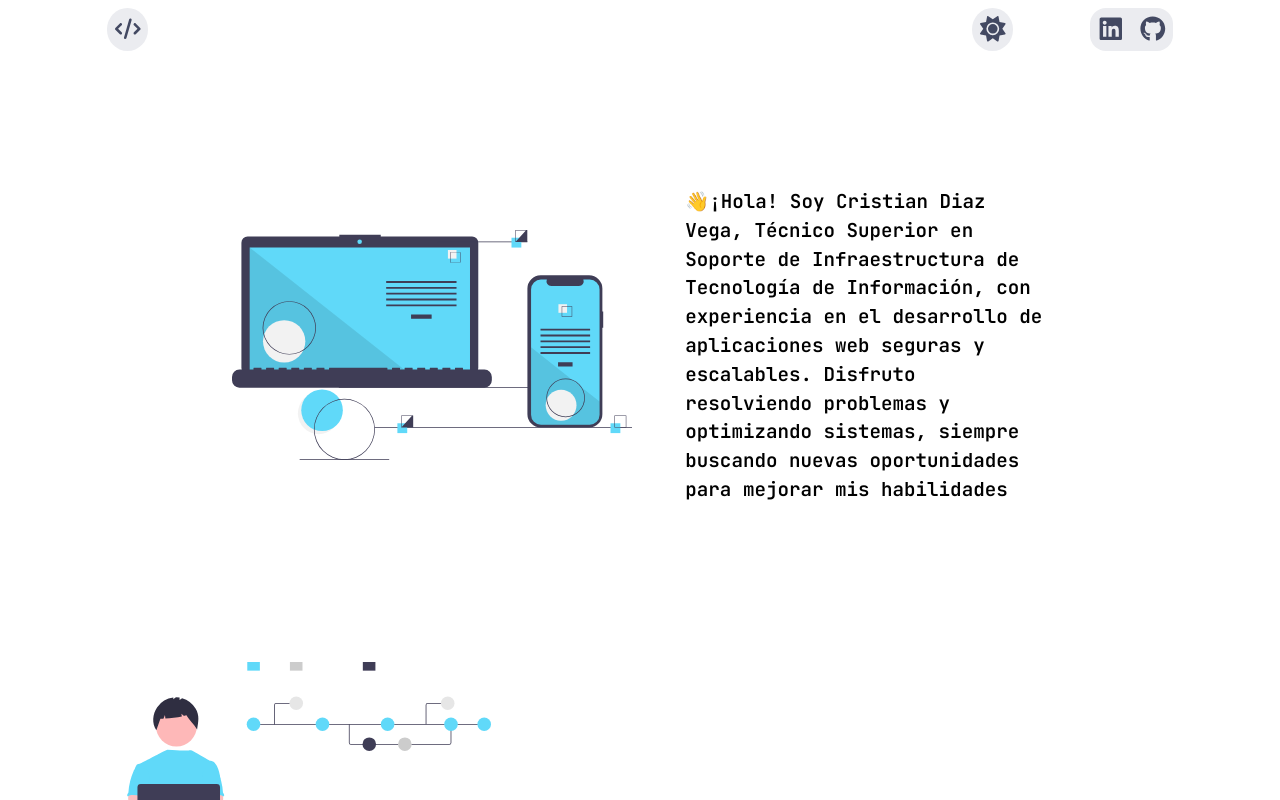
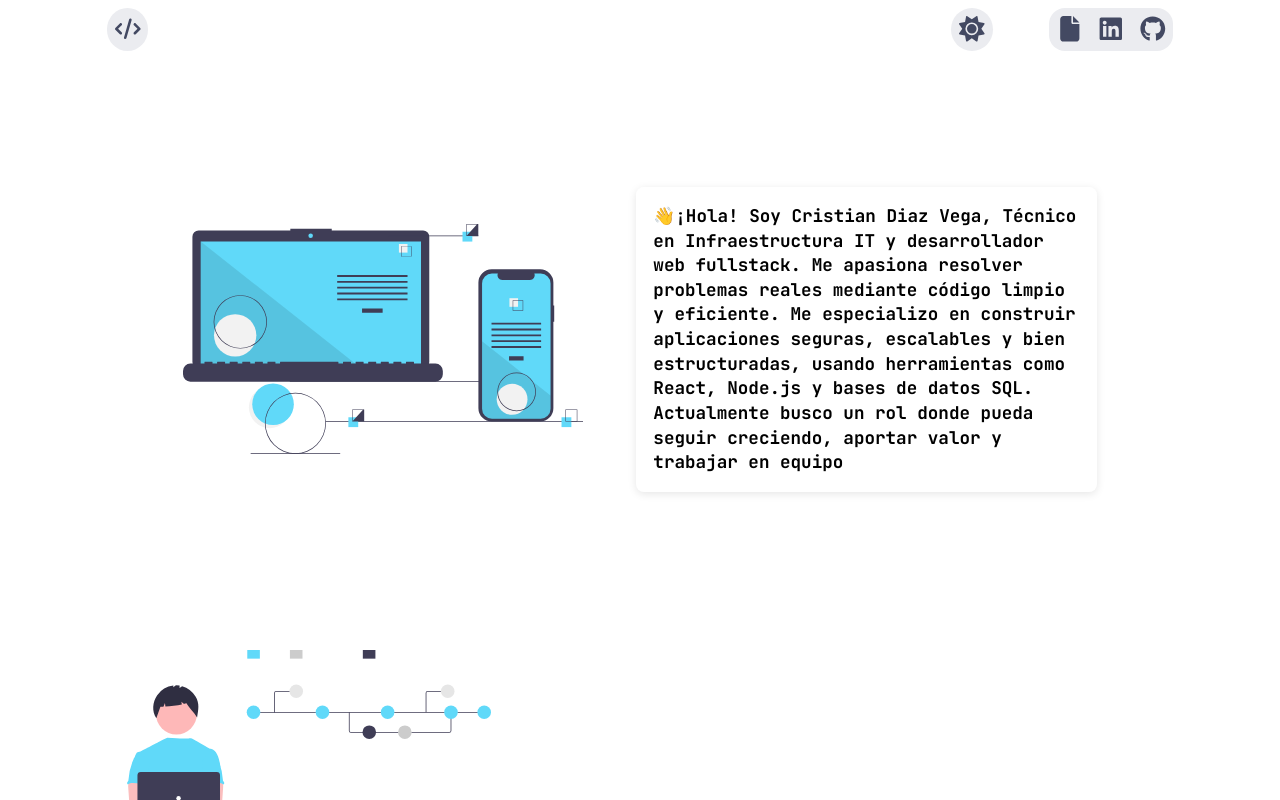
Before and after one commit to crisvegadiaz/PortafolioReact, a React (Vite) app: page /#/ in a window 1280 px wide. Shown: the top 800 px of the page. Built offline with nearby package versions, Linux system fonts and the light colour scheme.

Commit message:
Add title attributes to various components for improved accessibility and user experience

```diff
--- a/src/components/Contacto.jsx
+++ b/src/components/Contacto.jsx
@@ -36,6 +36,7 @@ function Contacto() {
             to="/formulario"
             aria-label="Ir al formulario de contacto"
             style={{ backgroundColor: buttonBackground }}
+            title="Formulario de contacto"
           >
             {contacto.btn + " "}
             <FontAwesomeIcon icon="fa-envelope" aria-hidden="true" />
--- a/src/components/FormButtons.jsx
+++ b/src/components/FormButtons.jsx
@@ -8,6 +8,7 @@ function FormButtons({ formData, btnRef, buttonBackground, styles }) {
         className={styles.form__butt}
         to="/"
         style={{ backgroundColor: buttonBackground }}
+        title="Volver a la página de inicio"
       >
         <FontAwesomeIcon icon="fa-arrow-left" /> {formData.btnInicio}
       </Link>
@@ -16,6 +17,7 @@ function FormButtons({ formData, btnRef, buttonBackground, styles }) {
         type="submit"
         ref={btnRef}
         style={{ backgroundColor: buttonBackground }}
+        title="Enviar el formulario"
       >
         <FontAwesomeIcon icon="fa-paper-plane" /> {formData.btnEnviar}
       </button>
--- a/src/components/LiProyec.jsx
+++ b/src/components/LiProyec.jsx
@@ -64,6 +64,7 @@ function LiProyec({
           rel="noopener noreferrer"
           className={theme ? styles.darkLink : styles.lightLink}
           aria-label={`Ver el código de ${titulo} en GitHub`}
+          title="Ver el código de este proyecto en GitHub"
         >
           <FontAwesomeIcon icon={["fab", "github"]} aria-hidden="true" />
         </a>
@@ -74,6 +75,7 @@ function LiProyec({
             rel="noopener noreferrer"
             className={theme ? styles.darkLink : styles.lightLink}
             aria-label={`Ver el proyecto ${titulo} desplegado`}
+            title={`Ver el proyecto ${titulo} desplegado`}
           >
             <FontAwesomeIcon icon={["fas", "globe"]} aria-hidden="true" />
           </a>
--- a/src/components/Menu.jsx
+++ b/src/components/Menu.jsx
@@ -24,7 +24,12 @@ function Menu() {
   return (
     <header className={styles.cabecera}>
       <nav className={styles.cabecera__menu}>
-        <Link to="/" style={themeStyle} aria-label="Ir a la página de inicio">
+        <Link
+          to="/"
+          style={themeStyle}
+          aria-label="Ir a la página de inicio"
+          title="Ir a la página de inicio"
+        >
           <FontAwesomeIcon icon="fa-solid fa-code" />
         </Link>
         <button
@@ -33,6 +38,7 @@ function Menu() {
           aria-label={
             state.theme ? "Activar modo claro" : "Activar modo oscuro"
           }
+          title={state.theme ? "Activar modo claro" : "Activar modo oscuro"}
         >
           <FontAwesomeIcon
             icon={!state.theme ? "fa-solid fa-sun" : "fa-solid fa-moon"}
@@ -44,10 +50,21 @@ function Menu() {
           style={socialContainerStyle}
         >
           <a
+            href="/path/Desarrollador_Web_Fullstack.pdf"
+            target="_blank"
+            rel="noopener noreferrer"
+            aria-label="CV de Cristian Diaz Vega"
+            style={socialLinkStyle}
+            title="CV de Cristian Diaz Vega"
+          >
+            <FontAwesomeIcon icon="fa-solid fa-file" />
+          </a>
+          <a
             href="https://www.linkedin.com/in/cristian-diaz-vega-7a186521b/"
             target="_blank"
             rel="noopener noreferrer"
             aria-label="Perfil de LinkedIn de Cristian Diaz Vega"
+            title="Perfil de LinkedIn de Cristian Diaz Vega"
             style={socialLinkStyle}
           >
             <FontAwesomeIcon icon="fa-brands fa-linkedin" aria-hidden="true" />
@@ -57,6 +74,7 @@ function Menu() {
             target="_blank"
             rel="noopener noreferrer"
             aria-label="Perfil de GitHub de crisvegadiaz"
+            title="Perfil de GitHub de crisvegadiaz"
             style={socialLinkStyle}
           >
             <FontAwesomeIcon icon="fa-brands fa-github" aria-hidden="true" />
--- a/src/components/ProyecImg.jsx
+++ b/src/components/ProyecImg.jsx
@@ -57,7 +57,13 @@ function ProyecImg({ theme }) {
                 }
               }
 
-              return <FontAwesomeIcon key={i} icon={[prefix, iconName]} />;
+                return (
+                <FontAwesomeIcon
+                  title={`Icon: ${iconName.replace(/-/g, ' ')}`}
+                  key={i}
+                  icon={[prefix, iconName]}
+                />
+                );
             })}
           </LiProyec>
         ))}
--- a/src/components/Proyecto.jsx
+++ b/src/components/Proyecto.jsx
@@ -37,6 +37,7 @@ function Proyecto() {
             onClick={handleLinkClick}
             aria-label="Ver todos los proyectos"
             style={{ backgroundColor: buttonBackground }}
+            title="Ver todos los proyectos"
           >
             {proyecto.btn + " "}
             <FontAwesomeIcon icon="fa-code" aria-hidden="true" />
--- a/src/pages/Error404.jsx
+++ b/src/pages/Error404.jsx
@@ -25,6 +25,7 @@ function Error404() {
           to="/"
           style={{ backgroundColor: buttonBackground }}
           aria-label="Ir a la página de inicio"
+          title="Ir a la página de inicio"
         >
           <FontAwesomeIcon icon="fa-solid fa-arrow-left" /> Inicio
         </Link>
--- a/src/styles/Intro.module.css
+++ b/src/styles/Intro.module.css
@@ -15,13 +15,20 @@
 .intro__txt {
     color: var(--light-text);
     font-family: var(--font-monospace);
-    font-size: 1.2rem;
+    font-size: 1.1rem;
     font-display: swap;
-    font-weight: 600;
-    line-height: 1.5;
-    text-align: initial;
-    width: 34%;
+    font-weight: 700;
+    line-height: 1.4;
+    text-align: left;
+    width: 40%;
+    padding: 1rem;
+    background: rgba(255, 255, 255, 0.05);
+    border-radius: 8px;
+    border: 1px solid rgba(255, 255, 255, 0.1);
+    box-shadow: 0 2px 8px rgba(0, 0, 0, 0.1);
 }
+
+
 
 @media only screen and (min-width: 768px) and (max-width: 1024px) {
     .intro {
--- a/src/texts/Formulario.json
+++ b/src/texts/Formulario.json
@@ -1,13 +1,13 @@
 {
-  "inputNombre": "Ingrese su nombre",
-  "inputErroNombre": "Ingrese un nombre válido ❌",
-  "inputEmail": "Ingrese su email",
-  "inputErrorEmail": "Ingrese un correo electrónico válido ❌",
-  "inputTelefono": "Ingrese su número de teléfono",
-  "inputErrorTelefono": "Ingrese un número de teléfono válido ❌",
-  "inputMensaje": "Escriba su mensaje",
+  "inputNombre": "Nombre completo",
+  "inputErroNombre": "Por favor, ingrese un nombre válido ❌",
+  "inputEmail": "Correo electrónico",
+  "inputErrorEmail": "Por favor, ingrese un correo electrónico válido ❌",
+  "inputTelefono": "Número de teléfono",
+  "inputErrorTelefono": "Por favor, ingrese un número de teléfono válido ❌",
+  "inputMensaje": "Escriba su mensaje aquí...",
   "btnInicio": "Inicio",
   "btnEnviar": "Enviar",
-  "modal1": "😉 El Mensaje se ha enviado con éxito",
-  "modal2": "😰 El mensaje no pudo ser enviado"
+  "modal1": "✅ ¡Mensaje enviado con éxito!",
+  "modal2": "❌ Hubo un error al enviar el mensaje. Intente nuevamente."
 }
--- a/src/texts/Home.json
+++ b/src/texts/Home.json
@@ -1,12 +1,12 @@
 {
-  "intro": "👋¡Hola! Soy Cristian Diaz Vega, Técnico Superior en Soporte de Infraestructura de Tecnología de Información, con experiencia en el desarrollo de aplicaciones web seguras y escalables. Disfruto resolviendo problemas y optimizando sistemas, siempre buscando nuevas oportunidades para mejorar mis habilidades",
+  "intro": "👋¡Hola! Soy Cristian Diaz Vega, Técnico en Infraestructura IT y desarrollador web fullstack. Me apasiona resolver problemas reales mediante código limpio y eficiente. Me especializo en construir aplicaciones seguras, escalables y bien estructuradas, usando herramientas como React, Node.js y bases de datos SQL. Actualmente busco un rol donde pueda seguir creciendo, aportar valor y trabajar en equipo",
   "habiTec": {
-    "titulo": "Habilidades Técnicas",
+    "titulo": "Tecnologías que Domino",
     "item1": "Docker",
     "item2": "Linux",
     "item3": "Github",
     "item4": "Git",
-    "item5": "JavaScrip",
+    "item5": "JavaScript",
     "item6": "Node",
     "item7": "React",
     "item8": "Java",
--- a/src/texts/Proyecto.json
+++ b/src/texts/Proyecto.json
@@ -8,7 +8,7 @@
       "srcset": "imgProyec/600x310/Microservicio.webp 600w, imgProyec/480x248/Microservicio.webp 480w, imgProyec/360x186/Microservicio.webp 360w",
       "titulo": "Microservicios con Api-rest",
       "texto": "Este proyecto implementa una arquitectura basada en microservicios que combina las siguientes tecnologías: Node.js, Express, Base de Datos SQL y Podman. Cada microservicio tiene su propia base de datos y se comunica con otros microservicios a través de API REST.",
-      "icons": ["node-js", "box", "database"]
+      "icons": ["node-js", "database"]
     },
     {
       "enlace1": "https://github.com/crisvegadiaz/chat-node-socket",
@@ -56,7 +56,7 @@
       "enlace1": "https://github.com/crisvegadiaz/ReactNative_ProyectoNasa-",
       "src": "imgProyec/480x248/AppNaza.webp",
       "srcset": "imgProyec/600x310/AppNaza.webp 600w, imgProyec/480x248/AppNaza.webp 480w, imgProyec/360x186/AppNaza.webp 360w",
-      "titulo": "App Nasa",
+      "titulo": "App NASA",
       "texto": "Una aplicación creada con React Native y CSS que te permite explorar datos y noticias de la NASA, manteniéndote informado sobre el espacio y las misiones espaciales.",
       "icons": ["react", "css3-alt"]
     },
@@ -73,7 +73,7 @@
       "enlace2": "https://superlative-liger-734e6a.netlify.app/",
       "src": "imgProyec/480x248/JuegodelHorcado.webp",
       "srcset": "imgProyec/600x310/JuegodelHorcado.webp 600w, imgProyec/480x248/JuegodelHorcado.webp 480w, imgProyec/360x186/JuegodelHorcado.webp 360w",
-      "titulo": "Juego del Horcado",
+      "titulo": "Juego del Ahorcado",
       "texto": "Esta página, creada con HTML, CSS y JavaScript, te permite disfrutar del popular juego del ahorcado en cualquier momento y lugar. Adivina la palabra secreta letra por letra antes de que se complete el ahorcado.",
       "icons": ["html5", "css3-alt", "js"]
     },
@@ -82,7 +82,7 @@
       "enlace2": "https://mellow-zabaione-2b201e.netlify.app/",
       "src": "imgProyec/480x248/ReactJuegodelHorcado.webp",
       "srcset": "imgProyec/600x310/ReactJuegodelHorcado.webp 600w, imgProyec/480x248/ReactJuegodelHorcado.webp 480w, imgProyec/360x186/ReactJuegodelHorcado.webp 360w",
-      "titulo": "Juego del Horcado",
+      "titulo": "Juego del Ahorcado en React",
       "texto": "Esta página, creada con HTML, CSS, JavaScript y React te permite disfrutar del popular juego del ahorcado en cualquier momento y lugar. Adivina la palabra secreta letra por letra antes de que se complete el ahorcado.",
       "icons": ["react", "js"]
     },
@@ -100,7 +100,7 @@
       "enlace2": "https://effervescent-starlight-af3e40.netlify.app/",
       "src": "imgProyec/480x248/ViteReact.webp",
       "srcset": "imgProyec/600x310/ViteReact.webp 600w, imgProyec/480x248/ViteReact.webp 480w, imgProyec/360x186/ViteReact.webp 360w",
-      "titulo": "Citas aleatorio",
+      "titulo": "Citas Aleatorias",
       "texto": "En esta página web, puedes encontrar frases motivadoras y reflexivas de diferentes autores y épocas. Cada vez que cargues la página, se mostrará una cita nueva al azar, la web está creada con las tecnologías HTML, CSS, JavaScript y React",
       "icons": ["react", "css3-alt", "js"]
     },
```
Also changed, not shown: 1 other file (tests, documents, lock files or other folders).
